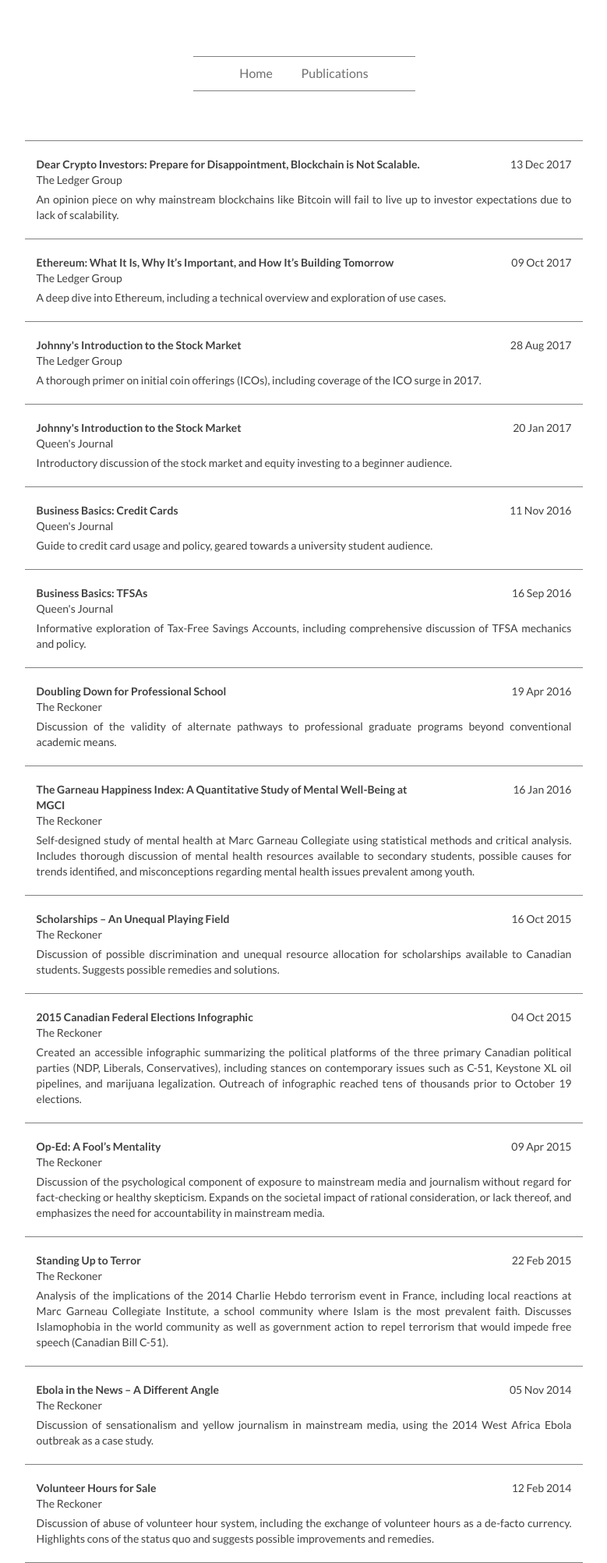
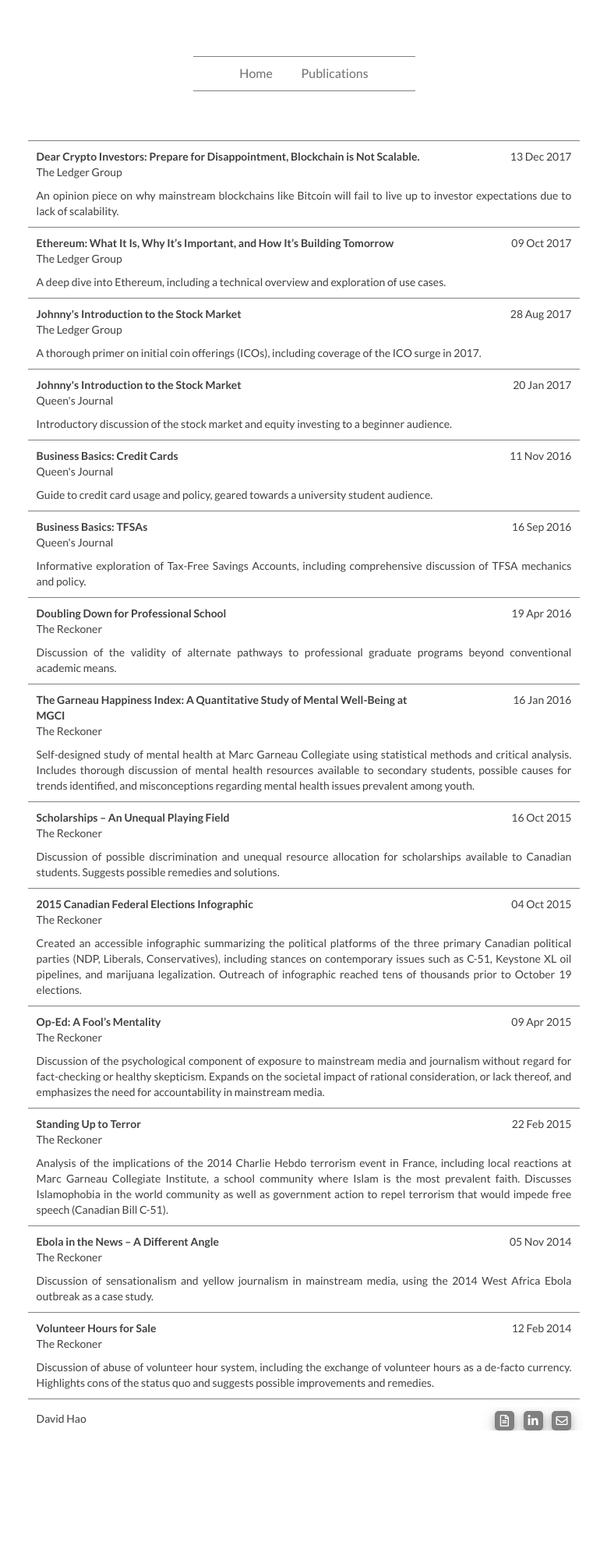
Before and after one commit to david-yu-hao/david-yu-hao.github.io, a Jekyll site: the page built from publications.html, in a window 1280 px wide. Shown: the whole page at 78% size, without its empty margins (250-1029 px from the left). Built offline with Jekyll 4.4.1, drawn with Linux system fonts in a browser that asks for light colours; nearby versions of some CDN libraries; after the commit the page ends 1835 px from its top, so only the background shows below that.

Commit message:
Style changes

```diff
--- /dev/null
+++ b/_includes/footer.html
@@ -0,0 +1,19 @@
+<div class="container publicationDiv" style="margin-bottom:10px">
+  <div class="line"></div>
+  <div class="row">
+    <div class="col-xs-6 text-left">
+      <a href="/" class="noStyle">David Hao</a>
+    </div>
+    <div class="col-xs-6 text-right">
+      <a href="assets/resume.pdf" class="icon-back icon-back-footer">
+        <i class="far fa-file-alt"></i>
+      </a>
+      <a href="https://linkedin.com/in/david-hao/" class="icon-back icon-back-footer center-padding">
+        <i class="fab fa-linkedin-in"></i>
+      </a>
+      <a href="mailto:davidhao@yahoo.ca" class="icon-back icon-back-footer">
+        <i class="far fa-envelope"></i>
+      </a>
+    </div>
+  </div>
+</div>
--- a/_layouts/default.html
+++ b/_layouts/default.html
@@ -3,7 +3,6 @@
 {% include header.html %}
 
 <body>
-
   <div class="site">
     <div class="navBar">
       <div class="navLine navLineTop"></div>
@@ -12,11 +11,8 @@
       <!-- <a href="/" class="navOptions">Experience</a> -->
       <div class="navLine navLineBottom"></div>
     </div>
-
-
     <div class="centralContainer">
       {{ content }}
     </div>
   </div>
 </body>
-</html>
--- a/css/style.css
+++ b/css/style.css
@@ -37,17 +37,24 @@
   background-color: #808080;
 }
 
+.icon-back-footer {
+  height: 25px;
+  width: 25px;
+  font-size:15px;
+  line-height: 25px;
+  text-align:center;
+}
+
 .publicationDiv {
   width: 80%;
   margin: auto;
-  margin-top: 10px;
-  margin-bottom:10px;
+  margin-top: 5px;
   overflow:hidden;
-  padding-top:10px;
+  padding-top:5px;
 }
 
 .publicationDivider {
-  width:80%;
+  width:79%;
   margin:auto;
   height:1px;
   background-color: #808080;
--- a/publications.html
+++ b/publications.html
@@ -17,7 +17,7 @@
       </div>
     </div>
     <div class="row">
-      <div class="col-xs-12 text-left" style="margin-bottom:5px;">
+      <div class="col-xs-12 text-left" style="margin-bottom:10px;">
         {{ post.publisher }}
       </div>
     </div>
@@ -30,3 +30,5 @@
 </div>
 {% endfor %}
 <div class="publicationDivider" style="margin-bottom:10px;"></div>
+
+{% include footer.html %}
```
Also changed, not shown: about.md (deleted, +0 -18 lines), _includes/header.html (line endings or trailing spaces), css/theme.css (line endings or trailing spaces), index.html (line endings or trailing spaces). Lines whose indentation alone changed are shown as unchanged.
